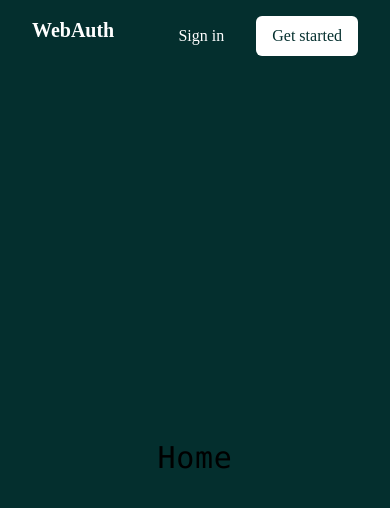
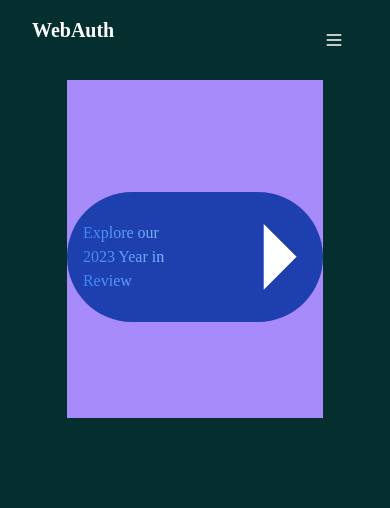
Before and after one commit to SinghAstra/RedisX, a React (Create React App) app in the folder client/: page / in a window 390 px wide. Shown: the top 508 px of the page. Built offline with nearby package versions, Linux system fonts and the light colour scheme.

Commit message:
Responsive Navbar

```diff
--- /dev/null
+++ b/client/src/components/Drawer.js
@@ -0,0 +1,40 @@
+import React from "react";
+import { Link } from "react-router-dom";
+
+const Drawer = () => {
+  return (
+    <div className="drawer-side ">
+      <label
+        for="my-drawer-4"
+        aria-label="close sidebar"
+        className="drawer-overlay"
+      ></label>
+      <div className="menu p-4 w-96 min-h-full bg-base-200 text-base-content flex justify-between flex-col ">
+        <ul>
+          <li>
+            <a>Sidebar Item 1</a>
+          </li>
+          <li>
+            <a>Sidebar Item 2</a>
+          </li>
+        </ul>
+        <div className="flex gap-2 w-full">
+          <Link
+            className="py-2 flex-1 hover:bg-stone-700 hover:bg-opacity-50 font-medium rounded-md transition ease-in-out delay-50 flex items-center justify-center"
+            to={"/login"}
+          >
+            Sign in
+          </Link>
+          <Link
+            className="py-2 flex-1 hover:bg-teal-800 bg-teal-950 rounded-md font-medium flex items-center justify-center"
+            to={"/register"}
+          >
+            Get started
+          </Link>
+        </div>
+      </div>
+    </div>
+  );
+};
+
+export default Drawer;
--- a/client/src/components/Navbar.js
+++ b/client/src/components/Navbar.js
@@ -1,11 +1,35 @@
 import React from "react";
 import { Link } from "react-router-dom";
+import Drawer from "./Drawer";
 
 const Navbar = () => {
   return (
+    <div class="drawer drawer-end">
       <div className="bg-transparent flex justify-between py-4 px-8 text-white font-semibold">
         <h1 className="text-xl">WebAuth</h1>
-      <div className="flex gap-4">
+        <div className="drawer-content lg:hidden">
+          <input id="my-drawer-4" type="checkbox" className="drawer-toggle" />
+          <label
+            for="my-drawer-4"
+            className="drawer-button btn btn-square btn-ghost"
+          >
+            <svg
+              xmlns="http://www.w3.org/2000/svg"
+              fill="none"
+              viewBox="0 0 24 24"
+              className="inline-block w-5 h-5 stroke-current"
+            >
+              <path
+                stroke-linecap="round"
+                stroke-linejoin="round"
+                stroke-width="2"
+                d="M4 6h16M4 12h16M4 18h16"
+              ></path>
+            </svg>
+          </label>
+          <Drawer />
+        </div>
+        <div className="lg:flex gap-4 hidden">
           <Link
             className="py-2 px-4 hover:bg-stone-700 hover:bg-opacity-50 font-medium rounded-md transition ease-in-out delay-50"
             to={"/login"}
@@ -20,6 +44,7 @@ const Navbar = () => {
           </Link>
         </div>
       </div>
+    </div>
   );
 };
 
--- a/client/src/pages/Home.js
+++ b/client/src/pages/Home.js
@@ -3,10 +3,24 @@ import Navbar from "../components/Navbar";
 
 const Home = () => {
   return (
-    <div className="h-screen bg-teal-950 flex flex-col">
+    <div className="h-screen bg-teal-950 flex flex-col ">
       <Navbar />
-      <div className="flex-1 flex items-center justify-center">
-        <h1 className="text-3xl font-mono text-black tracking-wide">Home</h1>
+      <div className="bg-violet-400 mx-auto max-w-8xl pb-16 pt-28">
+        <a
+          class="mb-8 flex items-center gap-2.5 rounded-full bg-blue-800 px-4 py-2.5 text-white transition duration-300 hover:shadow-lg hover:brightness-105"
+          href="/2023"
+        >
+          <span class="bg-gradient-to-r from-blue-500 to-blue-300 bg-clip-text text-transparent">
+            Explore our 2023 Year in Review
+          </span>
+          <svg
+            class="fill-current text-white group-hover:translate-x-1 transition duration-300"
+            xmlns="http://www.w3.org/2000/svg"
+            viewBox="0 0 20 20"
+          >
+            <path d="M12 4l6 6-6 6zM2 10h16v-a1 1 0 0 0-1-1H3a1 1 0 0 0-1 1v1z" />
+          </svg>
+        </a>
       </div>
     </div>
   );
```
Lines whose indentation alone changed are shown as unchanged.
